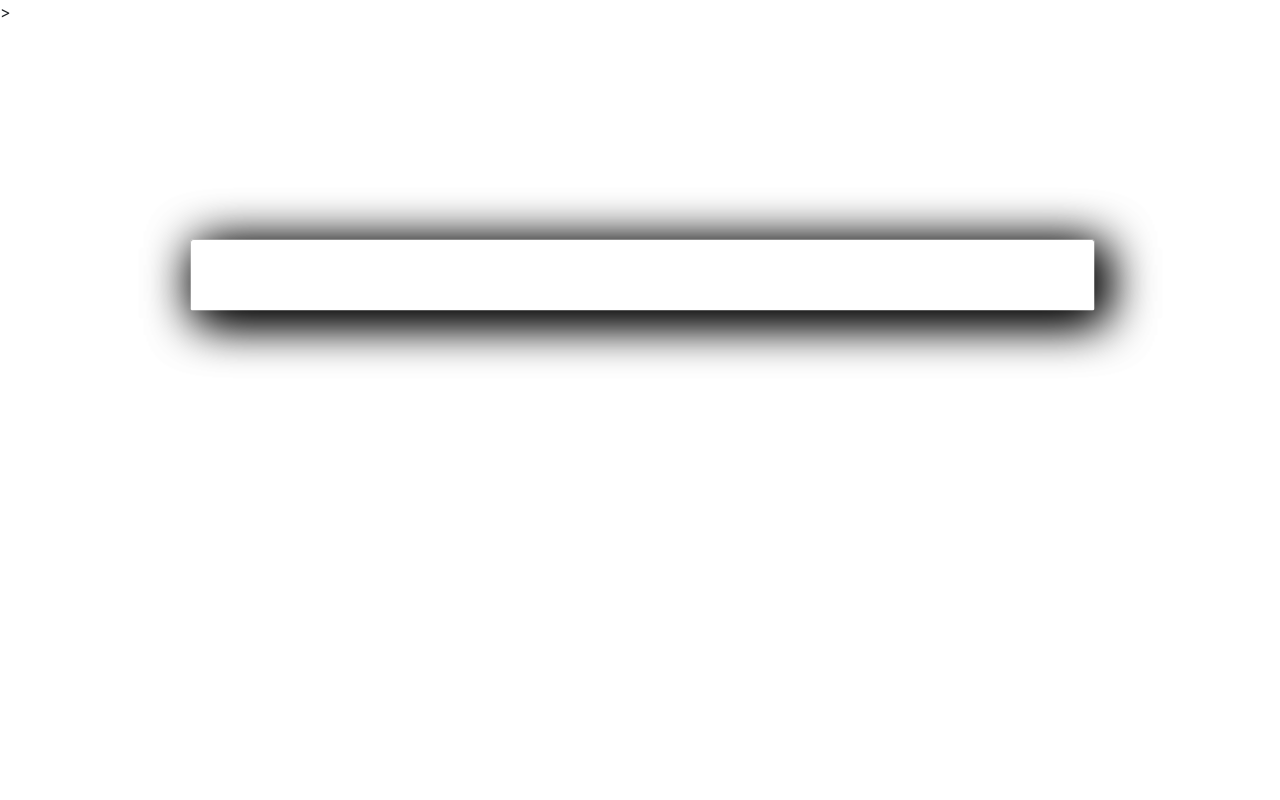
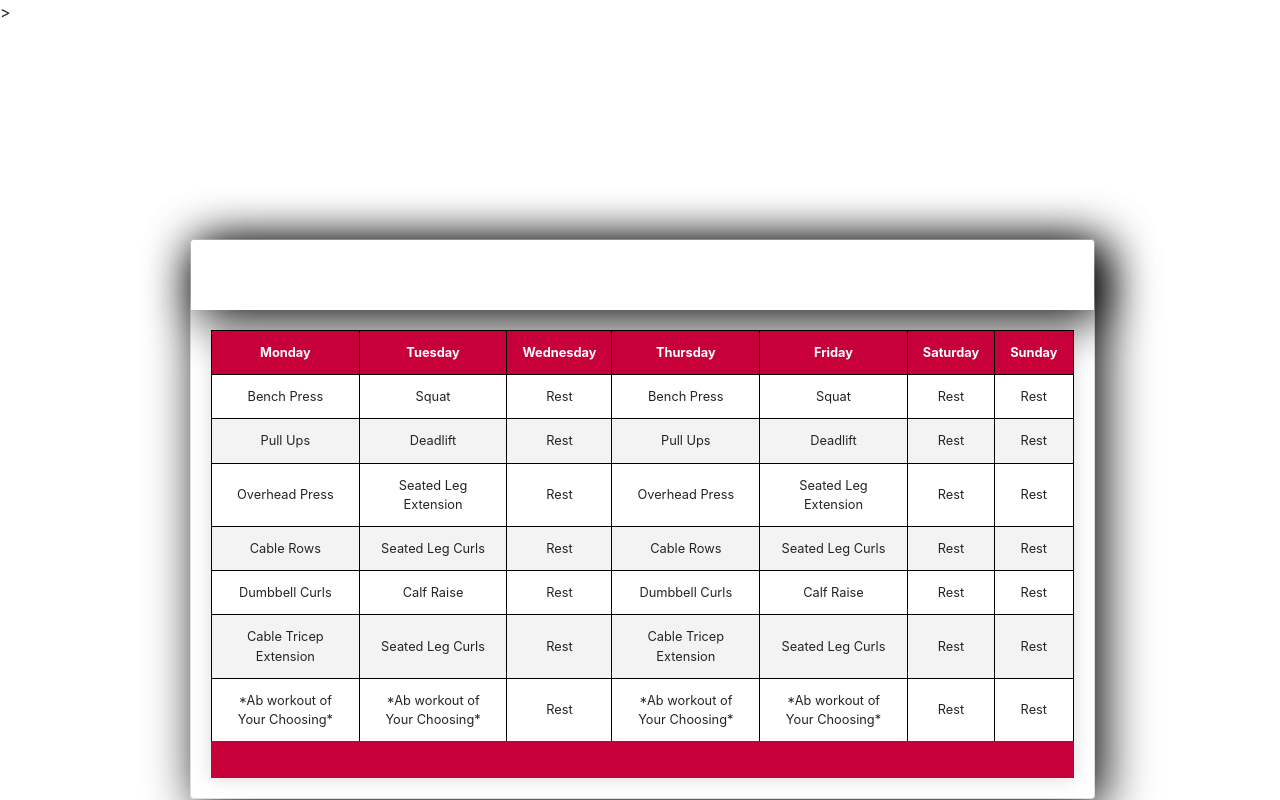
Before and after one commit to imightaswell/BeattyBoys-SeniorProject, a PHP site: page /routines.php in a window 1280 px wide. Run offline with PHP 8.4, Linux system fonts and the light colour scheme; the visitor is signed in with stand-in values (Sample User, id 1).

Commit message:
Update routines.php

```diff
--- a/routines.php
+++ b/routines.php
@@ -23,7 +23,7 @@ table, th, td {
           			  3-Day Split
         		</button>
     		</div> <!-- END Panel head -->
-   			<div id="collapseOne" class="collapse" aria-labelledby="headingOne" data-parent="#accordion"> <!-- Collapsable section -->
+   			<div id="collapseOne" class="collapse show" aria-labelledby="headingOne" data-parent="#accordion"> <!-- Collapsable section -->
         		<div class="card-body "> <!-- Panel body -->
 
     		<table class="content-table" >
```
